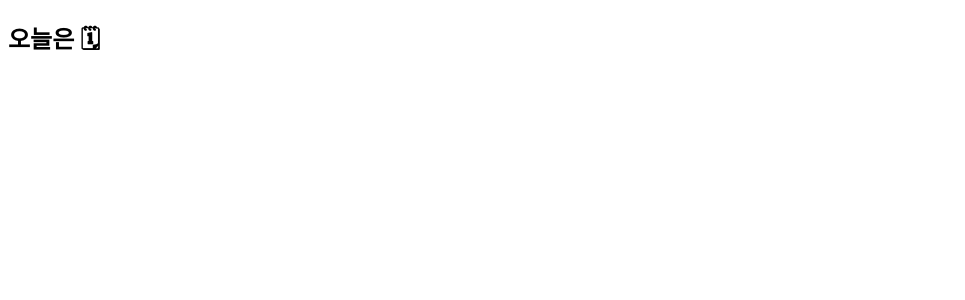
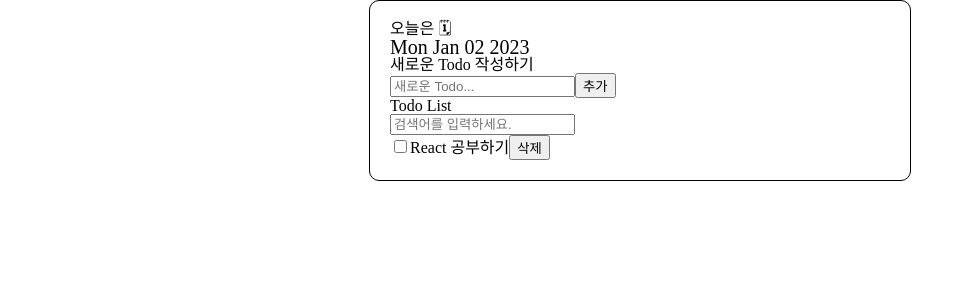
Before and after one commit to supdongza/react-todo, a React (Create React App) app: page / in a window 1280 px wide. Shown: the top 300 px of the page, without its empty margins (0-965 px from the left). Built offline with nearby package versions, Linux system fonts and the light colour scheme.

Commit message:
feat: TodoList components 생성

```diff
--- a/package.json
+++ b/package.json
@@ -18,6 +18,7 @@
     "react-scripts": "5.0.1",
     "reset-css": "^5.0.1",
     "styled-components": "^5.3.9",
+    "styled-reset": "^4.4.6",
     "typescript": "^4.9.5",
     "web-vitals": "^2.1.4"
   },
--- a/src/App.tsx
+++ b/src/App.tsx
@@ -1,9 +1,40 @@
 import React from "react";
 import styled from "styled-components";
-import Date from "./components/date/Date";
+import { Reset } from "styled-reset";
+import Header from "./components/header/Header";
+import TodoEditor from "./components/todoEditor/TodoEditor";
+import TodoList from "./components/todoList/TodoList";
 
 function App() {
-  return <Date />;
+  return (
+    <>
+      <Reset />
+      <StyledWrap>
+        <StyledTitle>투두리스트</StyledTitle>
+        <Header />
+        <TodoEditor />
+        <TodoList />
+      </StyledWrap>
+    </>
+  );
 }
 
 export default App;
+
+const StyledWrap = styled.main`
+  max-width: 500px;
+  width: 100%;
+  margin: 0 auto;
+  padding: 20px;
+  border: 1px solid black;
+  border-radius: 10px;
+`;
+
+const StyledTitle = styled.h1`
+  position: absolute;
+  clip: rect(0 0 0 0);
+  width: 1px;
+  height: 1px;
+  margin: -1px;
+  overflow: hidden;
+`;
--- a/src/components/date/Date.tsx
+++ b/src/components/header/Header.tsx
@@ -1,15 +1,20 @@
 import React from "react";
 import styled from "styled-components";
 
-const Date = () => {
+const Header = () => {
   return (
     <StyledWrap>
       <StyledTitle>오늘은 🗓</StyledTitle>
+      <StyledDateText>Mon Jan 02 2023</StyledDateText>
     </StyledWrap>
   );
 };
 
-export default Date;
+export default Header;
 
 const StyledWrap = styled.article``;
 const StyledTitle = styled.h2``;
+const StyledDateText = styled.strong`
+  display: block;
+  font-size: 20px;
+`;
--- /dev/null
+++ b/src/components/todoEditor/TodoEditor.tsx
@@ -0,0 +1,22 @@
+import React from "react";
+import styled from "styled-components";
+
+const TodoEditor = () => {
+  return (
+    <StyledWrap>
+      <StyledTitle>새로운 Todo 작성하기</StyledTitle>
+      <StyledInner>
+        <StyledInput type="text" placeholder="새로운 Todo..."></StyledInput>
+        <StyledAddButton type="button">추가</StyledAddButton>
+      </StyledInner>
+    </StyledWrap>
+  );
+};
+
+export default TodoEditor;
+
+const StyledWrap = styled.article``;
+const StyledTitle = styled.h2``;
+const StyledInner = styled.div``;
+const StyledInput = styled.input``;
+const StyledAddButton = styled.button``;
--- /dev/null
+++ b/src/components/todoList/TodoItem.tsx
@@ -0,0 +1,19 @@
+import React from "react";
+import styled from "styled-components";
+
+const TodoItem = () => {
+  return (
+    <StyledItem>
+      <StyledCheckbox type="checkbox" />
+      <StyledText>React 공부하기</StyledText>
+      <StyledDeleteButton type="button">삭제</StyledDeleteButton>
+    </StyledItem>
+  );
+};
+
+export default TodoItem;
+
+const StyledItem = styled.li``;
+const StyledCheckbox = styled.input``;
+const StyledText = styled.span``;
+const StyledDeleteButton = styled.button``;
--- /dev/null
+++ b/src/components/todoList/TodoList.tsx
@@ -0,0 +1,28 @@
+import React from "react";
+import styled from "styled-components";
+import TodoItem from "./TodoItem";
+
+const TodoList = () => {
+  return (
+    <StyledWrap>
+      <StyledTitle>Todo List</StyledTitle>
+      <StyledInner>
+        <StyledInput
+          type="text"
+          placeholder="검색어를 입력하세요."
+        ></StyledInput>
+        <StyledList>
+          <TodoItem />
+        </StyledList>
+      </StyledInner>
+    </StyledWrap>
+  );
+};
+
+export default TodoList;
+
+const StyledWrap = styled.article``;
+const StyledTitle = styled.h2``;
+const StyledInner = styled.div``;
+const StyledInput = styled.input``;
+const StyledList = styled.ul``;
```
Also changed, not shown: 1 other file (tests, documents, lock files or other folders).
